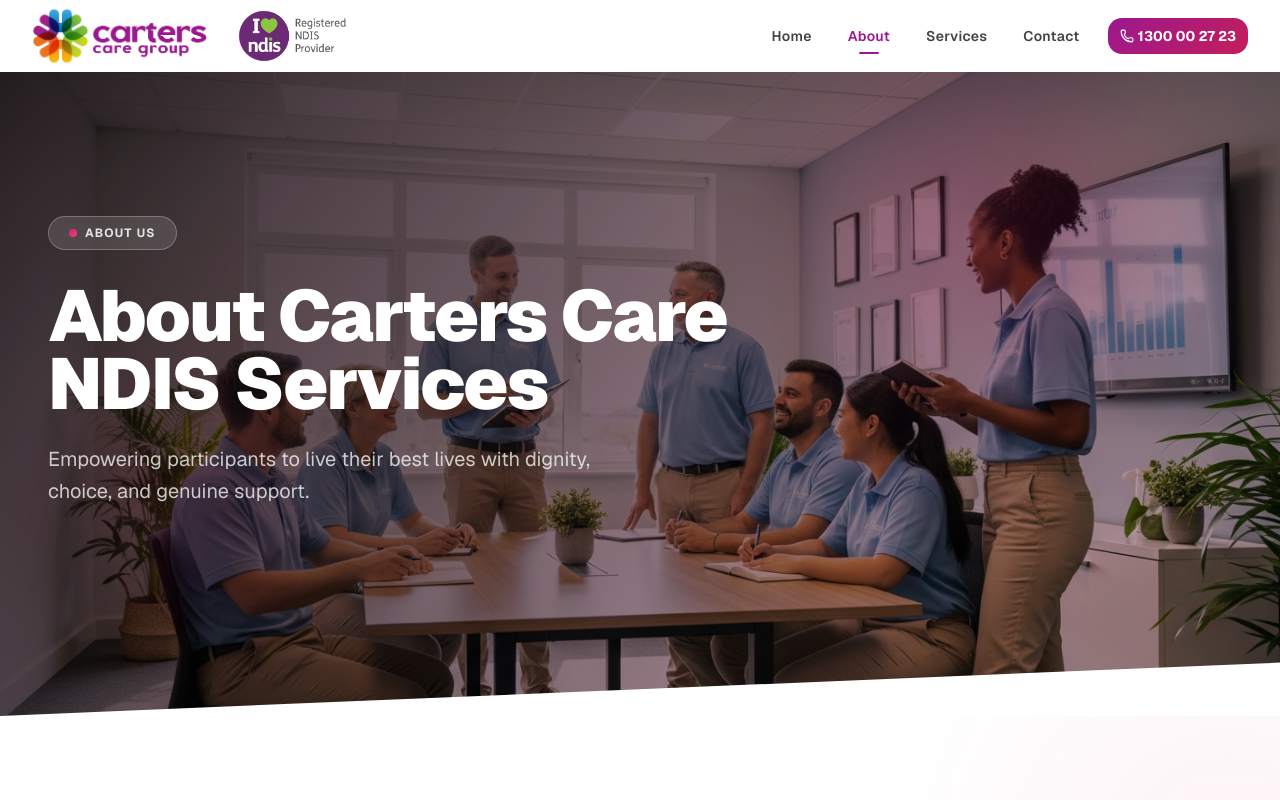
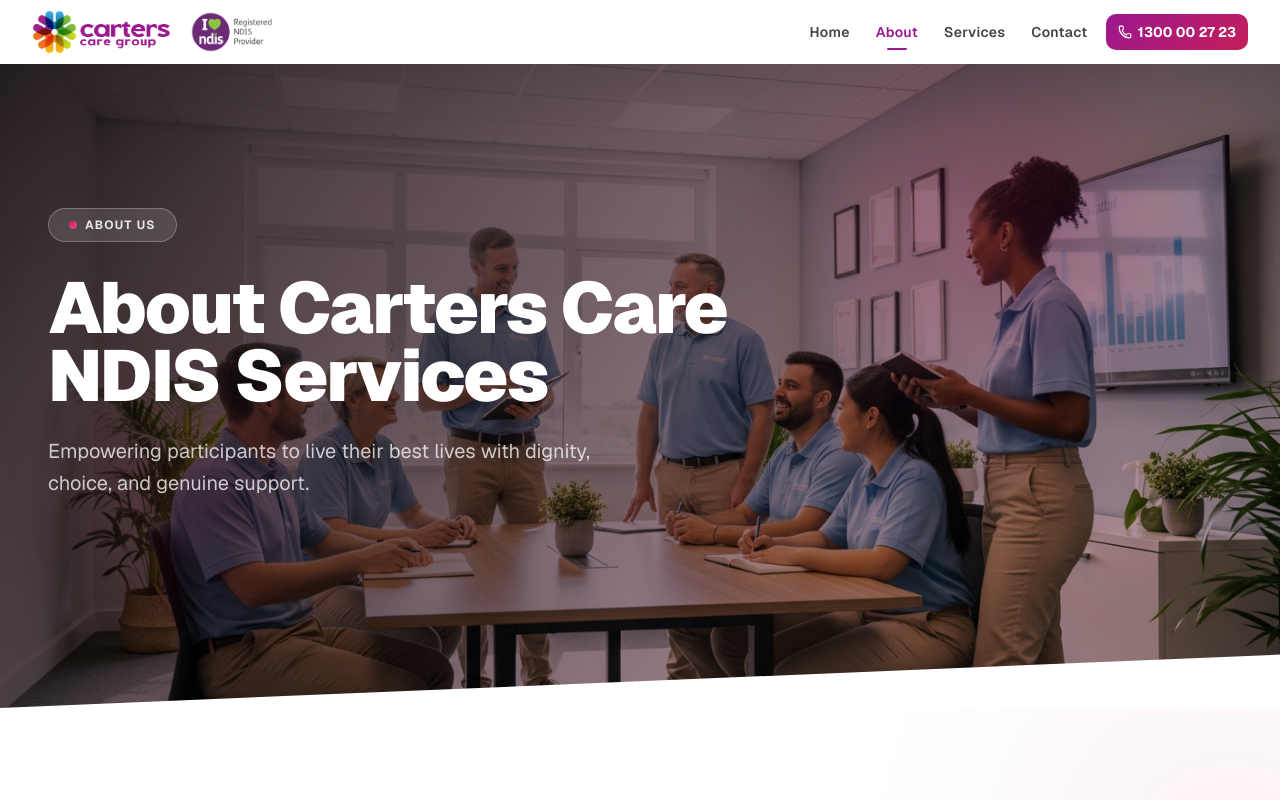
Before and after one commit to CharlieGirlxx/CCG-homepage, a Next.js app: page /about in a window 1280 px wide. Shown: the top 800 px of the page. Built offline with nearby package versions, Linux system fonts and the light colour scheme.

Commit message:
Polish top navigation layout

```diff
--- a/components/header.tsx
+++ b/components/header.tsx
@@ -84,9 +84,9 @@ export function Header() {
       )}
 
       <div className="max-w-7xl mx-auto px-4 sm:px-6 lg:px-8">
-        <div className="flex items-center justify-between h-18 py-3">
+        <div className="flex items-center justify-between min-h-16 py-2">
           {/* Logo + NDIS Badge */}
-          <div className="flex items-center gap-6">
+          <div className="flex min-w-0 items-center gap-3 sm:gap-4">
             <button
               onClick={() => {
                 setSkin(null)
@@ -102,7 +102,7 @@ export function Header() {
                 alt="Carters Care"
                 width={160}
                 height={60}
-                className="h-14 w-auto transition-transform duration-300 group-hover:scale-105"
+                className="h-10 w-auto sm:h-11 transition-transform duration-300 group-hover:scale-105"
                 priority
               />
             </button>
@@ -120,20 +120,20 @@ export function Header() {
                 alt="Registered NDIS Provider - Carters Care Group"
                 width={120}
                 height={72}
-                className="h-12 w-auto sm:h-14 lg:h-16"
+                className="h-10 w-auto sm:h-11 lg:h-12"
               />
             </a>
           </div>
 
           {/* Desktop Nav */}
-          <nav className="hidden md:flex items-center gap-1" aria-label="Main navigation">
+          <nav className="hidden md:flex items-center gap-0.5" aria-label="Main navigation">
             {navLinks.map((link) => {
               const active = pathname === link.href
               return (
                 <Link
                   key={link.href}
                   href={link.href}
-                  className="relative px-4 py-2 text-sm font-semibold tracking-wide transition-colors duration-200 rounded-lg hover:bg-black/5"
+                  className="relative px-3 py-2 text-sm font-semibold tracking-wide transition-colors duration-200 rounded-lg hover:bg-black/5"
                   style={{ color: active ? accentColor : '#444' }}
                 >
                   {link.label}
@@ -170,7 +170,7 @@ export function Header() {
             <a
               href="tel:1300002723"
               aria-label="Call us at 1300 00 27 23"
-              className="ml-2 flex items-center gap-1 px-3 py-2 rounded-xl text-xs sm:text-sm font-bold text-white transition-all duration-200 hover:scale-105 hover:shadow-md whitespace-nowrap"
+              className="ml-1 flex items-center gap-1.5 px-3 py-2 rounded-lg text-xs sm:text-sm font-bold text-white transition-all duration-200 hover:shadow-md whitespace-nowrap"
               style={{ background: config?.gradient || 'linear-gradient(135deg, #9b188f, #c41e5a)' }}
             >
               <Phone size={14} className="hidden sm:inline" />
```
